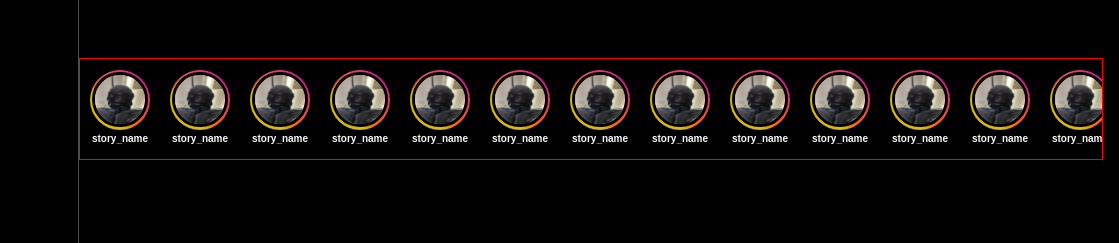
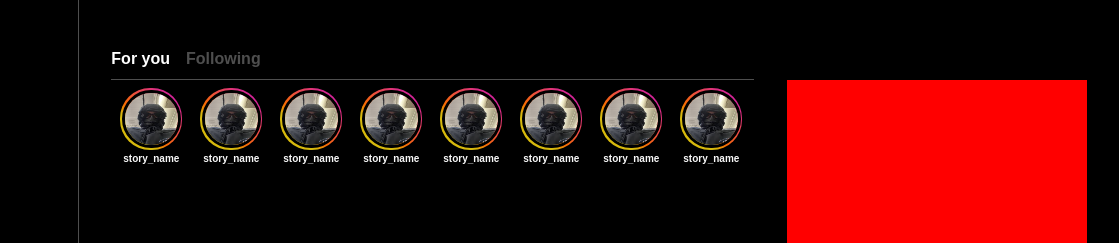
Before and after one commit to Sfack0/Instagram, a plain HTML site: page index.html in a window 1280 px wide. Shown: the top 243 px of the page, 161-1280 px from the left. Drawn offline with Linux system fonts and the light colour scheme.

Commit message:
stories fixed for every screen + nice navbar

```diff
--- /dev/null
+++ b/css/components/feed-nav.css
@@ -0,0 +1,37 @@
+.feed-nav{
+    display: none;
+    list-style-type: none;
+    gap: 1rem;
+    overflow: hidden;
+    padding: 0.5rem 0;
+
+
+    border-bottom: 1px solid var(--clr-grey);
+    height: 80px;
+
+    align-items: flex-end;
+    margin-bottom: 10px;
+    position: fixed;
+    top: 0;
+    background-color: var(--clr-dark);
+
+    transition: top 0.3s ease-out;
+
+}
+
+.feed-nav a{
+    color: var(--clr-grey);
+    font-weight: 600;
+}
+
+.feed-nav .feed-nav__selected{
+    color: white;
+}
+
+
+/* md */
+@media (min-width: 768px){
+    .feed-nav{
+        display: flex;
+    }
+}
--- a/css/components/header.css
+++ b/css/components/header.css
@@ -8,6 +8,8 @@
     padding-bottom: 0.5rem;
     width: 100%;
     max-width: 100%;
+    background-color: var(--clr-dark);
+    z-index: 100;
 }
 
 .mobile-header__left-section{
--- /dev/null
+++ b/css/components/right-box.css
@@ -0,0 +1,14 @@
+.right-box{
+    width: 300px;
+    height: 700px;
+    background-color: red;
+    display: none;
+}
+
+
+/* lg */
+@media (min-width: 1024px){
+   .right-box{
+        display: flex;
+   }
+}
--- a/css/components/stories.css
+++ b/css/components/stories.css
@@ -1,23 +1,24 @@
 .stories{
     display: flex;
     list-style-type: none;
-    padding: 0.5rem;
     gap: 1rem;
     overflow: hidden;
+    padding: 0.5rem 0;
+    max-width: 643px;
+
 }
 
 .story{
     display: flex;
     flex-direction: column;
     min-width: 64px;
-    height: 84px;
     align-items: center;
     justify-content: center;
 }
 
 .story__img-wrap{
-    width: 60px;
-    height: 60px;
+    width: 62px;
+    height: 62px;
     display: flex;
     align-items: center;
     justify-content: center;
@@ -35,8 +36,8 @@
 }
 
 .story__img{
-    width: 92%;
-    height: 92%;
+    width: 95%;
+    height: 95%;
     border-radius: 50%;
     border: 3px solid black;
 }
@@ -49,7 +50,9 @@
 
 /* sm */
 @media (min-width: 640px){
-
+    .stories{
+        padding: 0.5rem;
+    }
 }
 
 /* md */
--- a/css/styles.css
+++ b/css/styles.css
@@ -47,7 +47,7 @@ body{
     background-color: var(--clr-dark);
     color: var(--clr-white);
     margin-bottom: 1000px;
-    padding-top: 57.6px;
+    padding-top: 45.7px;
 }
 
 img,
@@ -78,3 +78,12 @@ a{
 /* strong{
     color: var(--clr-indigo);
 } */
+
+
+/* md */
+@media (min-width: 768px){
+    body{
+        padding: 0;
+        padding-top: 80px;
+    }
+}
--- a/css/utils.css
+++ b/css/utils.css
@@ -55,64 +55,68 @@
 
 .container{
     width: 100%;
-    margin-left: auto;
-    margin-right: auto;
-    border: 1px solid green;
+
 }
 
 .section{
-    align-self: center;
-    border: 1px solid red;
 }
+
+.main{
+    height: 1000px;
+    display: flex;
+    justify-content: center;
+}
+
+.feed{
+    position: relative;
+    width: 100%;
+}
+
 
 
 
 /* xs */
  @media (min-width: 475px){
-    .container{
-        max-width: 475px;
-    }
+
 
 }
 
 /* sm */
 @media (min-width: 640px){
-    .container{
-        max-width: 640px;
+    .feed{
+        width: auto;
     }
 }
 
 /* md */
 @media (min-width: 768px){
-    .container{
-        max-width: 768px;
+    .main{
+        margin-left: 72px;
+        width: calc(100% - 72px);
     }
 
+
     .section{
-        margin: 0 auto;
-        align-self: center;
-        border: 1px solid red;
-        max-width: 80%;
+        max-width: 85%;
     }
 
 }
 
 /* lg */
 @media (min-width: 1024px){
-    .container{
-        max-width: 1024px;
+    .main{
+        justify-content: space-evenly;
     }
 }
 
 /* xl */
 @media (min-width: 1280px){
-    .container{
-        max-width: 1280px;
+
+    .main{
+        margin-left: 240px;
+        width: calc(100% - 240px);
     }
 
-    .section{
-        margin-left: 240px;
-    }
 }
 
 /* 2xl */
--- a/index.html
+++ b/index.html
@@ -9,6 +9,8 @@
     <link rel="stylesheet" href="css/components/header.css">
     <link rel="stylesheet" href="css/components/icon-bar.css">
     <link rel="stylesheet" href="css/components/stories.css">
+    <link rel="stylesheet" href="css/components/right-box.css">
+    <link rel="stylesheet" href="css/components/feed-nav.css">
 </head>
 <body>
     <header class="mobile-header container ">
@@ -103,6 +105,14 @@
 
             </li>
         </ul>
+    </nav>
+
+    <main class="main container">
+        <div class="feed">
+
+            <nav class="feed-nav">
+                <a class="feed-nav__selected" href="#">For you</h6>
+                <a href="#">Following</h6>
             </nav>
 
             <ul class="stories section">
@@ -206,5 +216,41 @@
                 </li>
 
             </ul>
+        </div>
+
+        <div class="right-box">
+
+        </div>
+
+    </main>
+    <script type="text/javascript">
+
+        navbar = document.querySelector(".feed-nav");
+        let parentElement = document.querySelector(".feed");
+        let parentWidth = parentElement.offsetWidth;
+        navbar.style.width = parentWidth + 'px';
+        console.log(navbar.offsetWidth);
+
+
+        var lastScrollTop = 0;
+        navbar = document.querySelector(".feed-nav");
+        window.addEventListener("scroll", function(){
+            var scrollTop = window.pageYOffset || document.documentElement.scrollTop;
+
+            if(scrollTop <= 80)
+                return;
+            if(scrollTop > lastScrollTop){
+                navbar.style.top = '-80px';
+            }else{
+                navbar.style.top = '0';
+            }
+            lastScrollTop = scrollTop;
+
+            let parentElement = document.querySelector(".feed");
+            let parentWidth = parentElement.offsetWidth;
+            navbar.style.width = parentWidth + 'px';
+            console.log(navbar.offsetWidth);
+        });
+    </script>
 </body>
 </html>
```
Lines whose indentation alone changed are shown as unchanged.
